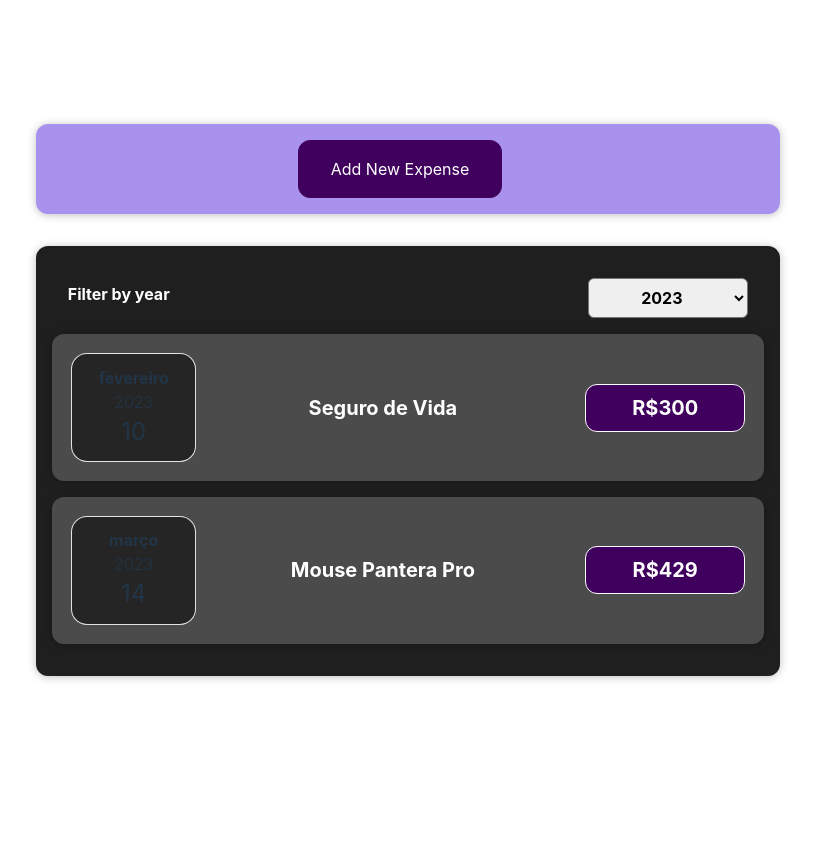
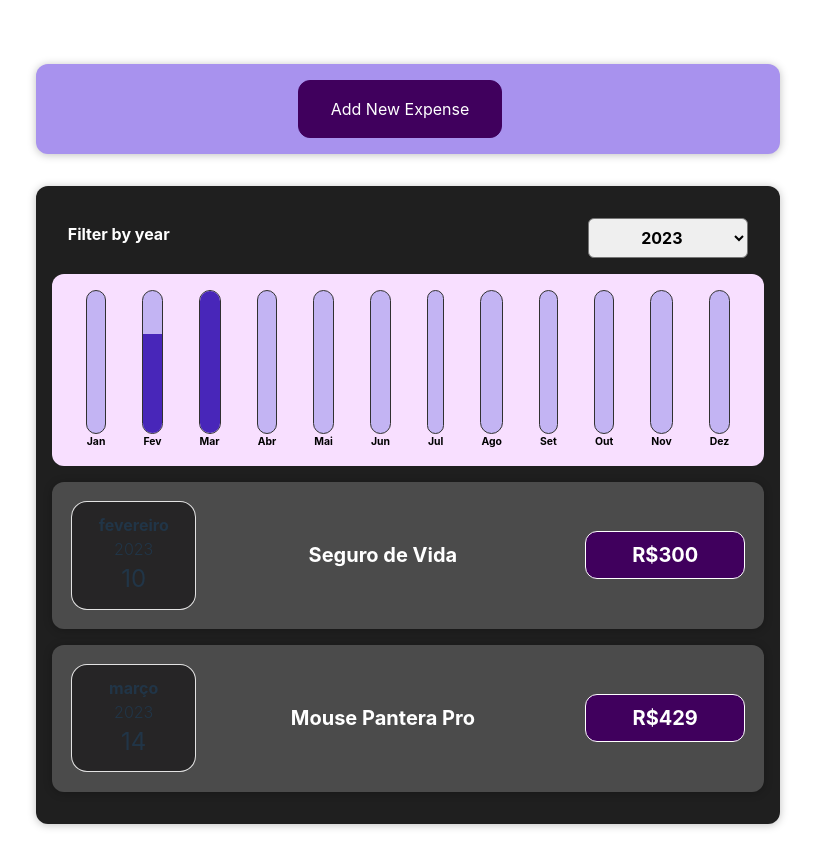
Before and after one commit to mathesukkj/expense-tracker, a React (Vite) app: page / in a window 1280 px wide. Shown: the top 868 px of the page, without its empty margins (232-1047 px from the left). Before the commit the page ends 800 px from the top, so only its background shows below. Built offline with nearby package versions, Linux system fonts and the light colour scheme.

Commit message:
feat: add ExpensesChart

```diff
--- a/src/components/Expenses/Expenses.jsx
+++ b/src/components/Expenses/Expenses.jsx
@@ -3,6 +3,7 @@ import React, { useState } from "react";
 import Card from "../Card/Card";
 import "./Expenses.css";
 import ExpensesList from "./ExpensesList/ExpensesList";
+import ExpensesChart from "../ExpensesChart/ExpensesChart";
 
 export default function Expenses(props) {
     const [filteredYear, setFilteredYear] = useState(2023);
@@ -21,6 +22,7 @@ export default function Expenses(props) {
                 year={filteredYear}
                 onChangeYear={handleChangeYear}
             />
+            <ExpensesChart array={filteredExpensesArray} />
             <ExpensesList array={filteredExpensesArray} />
         </Card>
     );
--- /dev/null
+++ b/src/components/ExpensesChart/Chart.css
@@ -0,0 +1,10 @@
+.chart {
+    padding: 1rem;
+    border-radius: 12px;
+    background-color: #f8dfff;
+    text-align: center;
+    display: flex;
+    color: black;
+    justify-content: space-around;
+    height: 10rem;
+}
--- /dev/null
+++ b/src/components/ExpensesChart/Chart.jsx
@@ -0,0 +1,21 @@
+import React from "react";
+import ChartBar from "./ChartBar/ChartBar";
+import "./Chart.css";
+
+export default function Chart(props) {
+    const dataPointValues = props.dataPoints.map((dp) => dp.value);
+    const max = Math.max(...dataPointValues); // max desse mês
+
+    return (
+        <div className="chart">
+            {props.dataPoints.map((dp) => (
+                <ChartBar
+                    key={dp.label}
+                    value={dp.value}
+                    maxValue={max}
+                    label={dp.label}
+                />
+            ))}
+        </div>
+    );
+}
--- /dev/null
+++ b/src/components/ExpensesChart/ChartBar/ChartBar.css
@@ -0,0 +1,30 @@
+.chart-bar {
+    height: 100%;
+    display: flex;
+    flex-direction: column;
+    align-items: center;
+}
+
+.chart-bar .inner {
+    height: 100%;
+    width: 100%;
+    border: 1px solid #313131;
+    border-radius: 12px;
+    background-color: #c3b4f3;
+    overflow: hidden;
+    display: flex;
+    flex-direction: column;
+    justify-content: flex-end;
+}
+
+.chart-bar .fill {
+    background-color: #4826b9;
+    width: 100%;
+    transition: all 0.3s ease-out;
+}
+
+.chart-bar .label {
+    font-weight: bold;
+    font-size: 0.65rem;
+    text-align: center;
+}
--- /dev/null
+++ b/src/components/ExpensesChart/ChartBar/ChartBar.jsx
@@ -0,0 +1,18 @@
+import "./ChartBar.css";
+import React from "react";
+
+export default function ChartBar(props) {
+    let barHeight = "0%";
+    if (props.maxValue > 0) {
+        barHeight = Math.round((props.value / props.maxValue) * 100) + "%";
+    }
+
+    return (
+        <div className="chart-bar">
+            <div className="inner">
+                <div className="fill" style={{ height: barHeight }}></div>
+            </div>
+            <div className="label">{props.label}</div>
+        </div>
+    );
+}
--- /dev/null
+++ b/src/components/ExpensesChart/ExpensesChart.jsx
@@ -0,0 +1,26 @@
+import React from "react";
+import Chart from "./Chart";
+
+export default function ExpensesChart(props) {
+    const dataPointsArray = [
+        { label: "Jan", value: 0 },
+        { label: "Fev", value: 0 },
+        { label: "Mar", value: 0 },
+        { label: "Abr", value: 0 },
+        { label: "Mai", value: 0 },
+        { label: "Jun", value: 0 },
+        { label: "Jul", value: 0 },
+        { label: "Ago", value: 0 },
+        { label: "Set", value: 0 },
+        { label: "Out", value: 0 },
+        { label: "Nov", value: 0 },
+        { label: "Dez", value: 0 },
+    ];
+
+    for (const expense of props.array) {
+        const month = expense.date.getMonth();
+        dataPointsArray[month].value += expense.price;
+    }
+
+    return <Chart dataPoints={dataPointsArray} />;
+}
```
